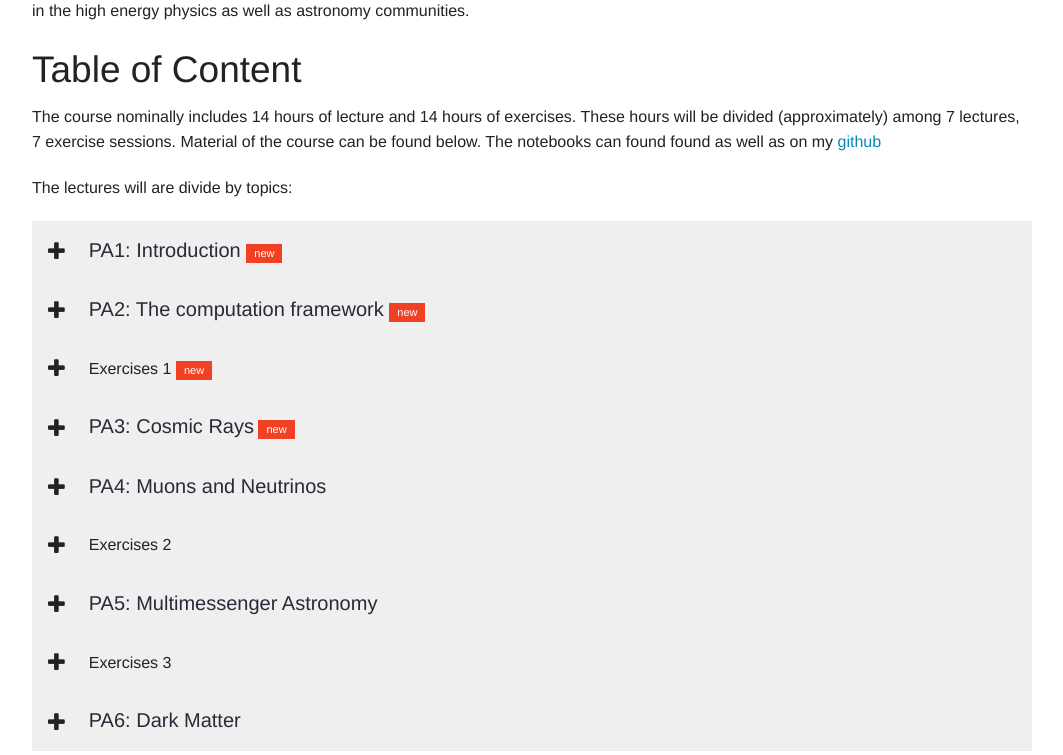
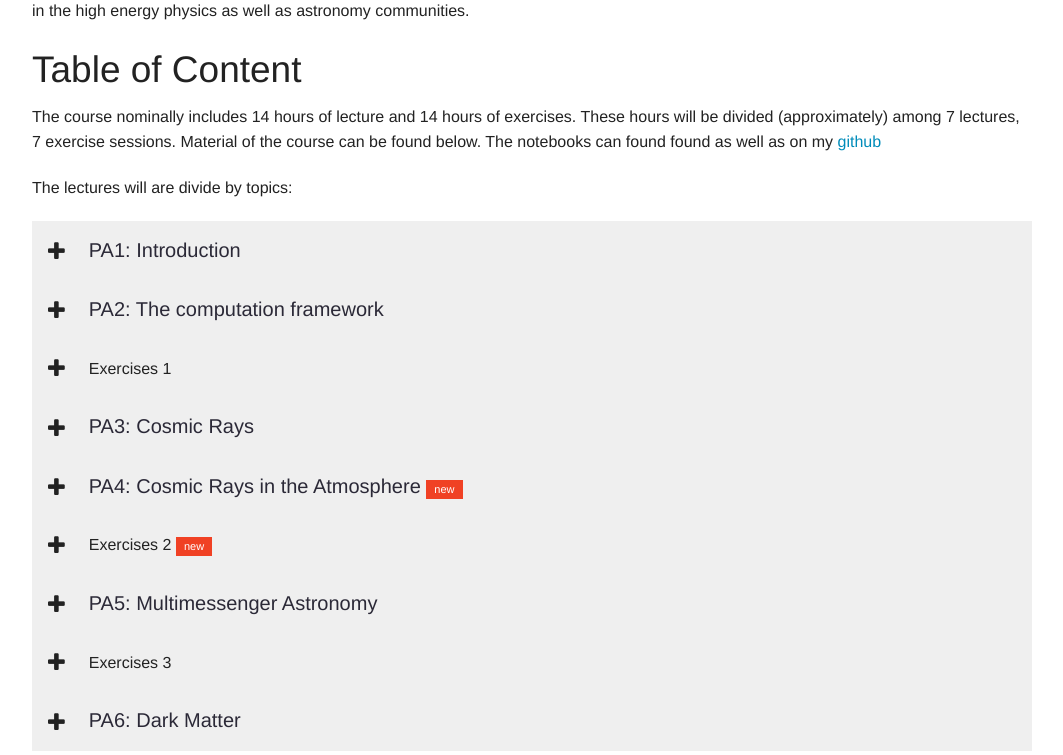
Before and after one commit to zemrude/webpage, a PHP site: page /PHYS-467.php in a window 1280 px wide. Shown: the part 431-1186 px from the top of the page, without its empty margins (108-1171 px from the left). Run offline with PHP 8.4, Linux system fonts and the light colour scheme; some libraries are stand-ins or nearby versions; some web fonts are replaced.

Commit message:
formated astro page

```diff
--- a/PHYS-467.php
+++ b/PHYS-467.php
@@ -17,7 +17,7 @@ as the programing language. The idea is also to familiarize the student with wha
 <dl class="accordion" data-accordion>
   <!--PA1 -->
   <dd class="accordion-navigation">
-    <a href="#panel1b"><span><i class="fa fa-plus fa-lg fa-fw"></i><i class="fa fa-minus fa-lg"></i></span><h5>PA1: Introduction  </h5><span class="alert label">new</span></a>
+    <a href="#panel1b"><span><i class="fa fa-plus fa-lg fa-fw"></i><i class="fa fa-minus fa-lg"></i></span><h5>PA1: Introduction  </h5></a>
      <div id="panel1b" class="content">
      <ul class ="disc">
             <li>Introduction to Cosmic Rays.</li>
@@ -34,7 +34,7 @@ as the programing language. The idea is also to familiarize the student with wha
 
   <!--PA2 -->
   <dd class="accordion-navigation">
-    <a href="#panel2b"><span><i class="fa fa-plus fa-lg fa-fw"></i><i class="fa fa-minus fa-lg"></i></span><h5>PA2: The computation framework  </h5><span class="alert label">new</span></a>
+    <a href="#panel2b"><span><i class="fa fa-plus fa-lg fa-fw"></i><i class="fa fa-minus fa-lg"></i></span><h5>PA2: The computation framework  </h5></a>
      <div id="panel2b" class="content">
      <ul class="disc">
             <li>Natural units</li>
@@ -42,7 +42,6 @@ as the programing language. The idea is also to familiarize the student with wha
 	    <li>Special Relativity and relativistic kinematics</li>
 	    <li>Cosmology</li>
      </ul>
-
      <ul class="no-bullet">
          <li><b>Material:</b></li>
          <ul class ="no-bullet">
@@ -55,18 +54,12 @@ as the programing language. The idea is also to familiarize the student with wha
 
   <!--Exercises 1 -->
   <dd class="accordion-navigation">
-    <a href="#panel1a"><span><i class="fa fa-plus fa-lg fa-fw"></i><i class="fa fa-minus fa-lg"></i></span><h7>Exercises 1  </h7><span class="alert label">new</span></a>
+    <a href="#panel1a"><span><i class="fa fa-plus fa-lg fa-fw"></i><i class="fa fa-minus fa-lg"></i></span><h7>Exercises 1  </h7></a>
      <div id="panel1a" class="content">
-
      <ul class="no-bullet">
            <li><b>Material:</b></li>
            <ul class="no-bullet">
                  <li>Exercises [<a href="https://www.dropbox.com/s/btrvy8sizshyusl/Exercises1.pdf?dl=0" target="_blank">PDF</a>]</li>
-
-<!--
-        <li><a href="PHYS-467/Exercises1_solutions.pdf" target="_blank">Solutions (pdf)</a><span class="[success alert secondary] [round radius] label"><i class="fa fa-key"></i>Password required</span></li>
-        <li><a href="https://www.dropbox.com/s/aqzxr0jfd3z3qf8/Exercises1.ipynb?dl=0" target="_blank">Solutions (iPython notebook)</a><span class="[success alert secondary] [round radius] label"><i class="fa fa-key"></i>Password required</span></li>
--->
            </ul>
      </ul>
      </div>
@@ -74,14 +67,14 @@ as the programing language. The idea is also to familiarize the student with wha
 
   <!-- Cosmic Rays -->
   <dd class="accordion-navigation">
-    <a href="#panel3b"><span><i class="fa fa-plus fa-lg fa-fw"></i><i class="fa fa-minus fa-lg"></i></span><h5>PA3: Cosmic Rays</h5> </h7><span class="alert label">new</span></a></a>
+    <a href="#panel3b"><span><i class="fa fa-plus fa-lg fa-fw"></i><i class="fa fa-minus fa-lg"></i></span><h5>PA3: Cosmic Rays</h5> </h7></a>
      <div id="panel3b" class="content">
-      <ul>
+      <ul class="disc">
 	      <li>Cosmic Ray composition</li>
 	      <li>Diffusion of CR in the Galaxy</li>
 	      <li>Sources – cosmic ray acceleration mechanisms</li>
 	      <li>Cosmic rays above the Knee</li>
-				<li>Air Shower and detection techniques</li>
+	      <li>The end of the CR spectrum</li>
       </ul>
       <ul class="no-bullet">
              <li><b>Material:</b></li>
@@ -89,73 +82,59 @@ as the programing language. The idea is also to familiarize the student with wha
                    <li>Slides [<a href="https://www.dropbox.com/s/oe7v5uihj5fmayy/slides-PA3.pdf?dl=0" target="_blank">PDF</a>]</li>
                    <li>Notes [<a href="https://www.dropbox.com/s/ap9nxj5vsk7s188/PA3.pdf?dl=0" target="_blank">PDF</a>] [<a href="https://github.com/zemrude/PHYS-F-467/blob/master/PA3.ipynb">IPYNB</a>] [<a href="http://nbviewer.jupyter.org/github/zemrude/PHYS-F-467/blob/master/PA3.ipynb">HTML</a>]</li>
              </ul>
-
-
-<!--
-   <ul class="inline-list">
-        <li><b>Material:</b></li>
-        <li><a href="PHYS-467/PA3.slides.html" target="_blank">Slides (html)</a></li>
-        <li><a href="PHYS-467/PA3.html" target="_blank">Notes (html)</a></li>
-        <li><a href="PHYS-467/PA3.pdf" target="_blank">Notes (pdf)</a></li>
-        <li><a href="https://www.dropbox.com/s/04hdac40kq451rv/PA3.ipynb?dl=0">Notes (iPython notebook)</a></li>
       </ul>
--->
      </div>
   </dd>
 
 
-  <!-- Muons -->
+  <!-- Atmosphere -->
   <dd class="accordion-navigation">
-    <a href="#panel4b"><span><i class="fa fa-plus fa-lg fa-fw"></i><i class="fa fa-minus fa-lg"></i></span><h5>PA4: Muons and Neutrinos</h5></a>
+    <a href="#panel4b"><span><i class="fa fa-plus fa-lg fa-fw"></i><i class="fa fa-minus fa-lg"></i></span><h5>PA4: Cosmic Rays in the Atmosphere </h5><span class="[round radius] alert label">new</span></a>
     <div id="panel4b" class="content">
-        <ul class="no-bullet">
+     <ul class="disc">
+       <li>Particle interactions</li>
+       <li>Air showers: EM and Hadronic showers</li>
+       <li>Detections tecniques for extended air showers</li>
        <li>Muons and neutrinos at sea level and underground</li>
        <li>Muon interactions</li>
        <li>Neutrino interactions</li>
        <li>Neutrino Oscillations</li>
-<!--
-					<ul class="inline-list">
+      </ul>
+      <ul class="no-bullet">
         <li><b>Material:</b></li>
-					  <li><a href="PHYS-467/PA4.slides.html" target="_blank">Slides (html)</a></li>
-            <li><a href="PHYS-467/PA4.html" target="_blank">Notes (html)</a></li>
-            <li><a href="PHYS-467/PA4.pdf" target="_blank">Notes (pdf)</a></li>
-            <li><a href="https://www.dropbox.com/s/0d0a6hc4d3uulsd/PA4.ipynb?dl=0">Notes (iPython notebook)</a></li> </ul>
+        <ul class ="no-bullet">
+              <li>Slides [<a href="https://www.dropbox.com/s/g3yk55yl0t9ksxk/slides-PA4.pdf?dl=0" target="_blank">PDF</a>]</li>
+              <li>Notes [<a href="https://www.dropbox.com/s/949uegowzbrkwvh/PA4.pdf?dl=0" target="_blank">PDF</a>] [<a href="https://github.com/zemrude/PHYS-F-467/blob/master/PA4.ipynb">IPYNB</a>] [<a href="http://nbviewer.jupyter.org/github/zemrude/PHYS-F-467/blob/master/PA4.ipynb">HTML</a>]</li>
         </ul>
--->
+      </ul>
     </div>
   </dd>
 
   <!--Exercises 2 -->
   <dd class="accordion-navigation">
-    <a href="#panel2a"><span><i class="fa fa-plus fa-lg fa-fw"></i><i class="fa fa-minus fa-lg"></i></span><h7>Exercises 2</h7></a>
+    <a href="#panel2a"><span><i class="fa fa-plus fa-lg fa-fw"></i><i class="fa fa-minus fa-lg"></i></span><h7>Exercises 2 </h7><span class="alert [round radius] label">new</span></a>
     <div id="panel2a" class="content">
-<!--
-   <ul class="inline-list"> <li><b>Material:</b></li>
-        <li><a href="PHYS-467/Exercises2.pdf" target="_blank">Exercises (pdf)</a></li>
-        <li><a href="PHYS-467/Exercises2_solutions.pdf" target="_blank">Solutions (pdf)</a><span class="[success alert secondary] [round radius] label"><i class="fa fa-key"></i>Password required</span></li>
-        <li><a href="https://www.dropbox.com/s/lif28o2tgv02hxz/Exercises2.ipynb?dl=0" target="_blank">Solutions (iPython notebook)</a><span class="[success alert secondary] [round radius] label"><i class="fa fa-key"></i>Password required</span></li>
+    <ul class="no-bullet">
+         <li><b>Material:</b></li>
+         <ul class="no-bullet">
+              <li>Exercises [<a href="https://www.dropbox.com/s/cjfo1n25o4myf2i/Exercises2.pdf?dl=0" target="_blank">PDF</a>]</li>
+
          </ul>
--->
+    </ul>
     </div>
   </dd>
+
    <!-- Multimessenger -->
    <dd class="accordion-navigation">
     <a href="#panel5b"><span><i class="fa fa-plus fa-lg fa-fw"></i><i class="fa fa-minus fa-lg"></i></span><h5>PA5: Multimessenger Astronomy</h5></a>
     <div id="panel5b" class="content">
-       <ul>
+       <ul class="disc">
 		<li>Astrophysical sources of Gamma-rays and neutrinos</li>
 		<li>The Cosmic Ray, gamma-ray and neutrino conexion</li>
 		<li>Neutrino astronomy</li>
 		<li>Gamma-ray astronomy</li>
+                <li>Gravitational waves</li>
        </ul>
-<!--
-     <ul class="inline-list"> <li><b>Material:</b></li>
-          <li><a href="PHYS-467/PA5.pdf">Slides (pdf)</a></li>
-          <li><a href="PHYS-467/PA5.html">Notes (html)</a></li>
-          <li><a href="PHYS-467/PA5_notes.pdf">Notes (pdf)</a></li>
-          <li><a href="PHYS-467/PA5.ipynb">Notes (iPython notebook)</a></li>
-        </ul>
--->
     </div>
   </dd>
 
@@ -163,13 +142,6 @@ as the programing language. The idea is also to familiarize the student with wha
   <dd class="accordion-navigation">
     <a href="#panel3a"><span><i class="fa fa-plus fa-lg fa-fw"></i><i class="fa fa-minus fa-lg"></i></span><h7>Exercises 3</h7></a>
     <div id="panel3a" class="content">
-<!--
-   <ul class="inline-list"> <li><b>Material:</b></li>
-        <li><a href="PHYS-467/Exercises3.pdf" target="_blank">Exercises (pdf)</a></li>
-        <li><a href="PHYS-467/Exercises3_solutions.pdf" target="_blank">Solutions (pdf)</a><span class="[success alert secondary] [round radius] label"><i class="fa fa-key"></i>Password required</span></li>
-        <li><a href="https://www.dropbox.com/s/vvkyh8xqw1hhgki/Exercises3.ipynb?dl=0" target="_blank">Solutions (iPython notebook)</a><span class="[success alert secondary] [round radius] label"><i class="fa fa-key"></i>Password required</span></li>
-      </ul>
--->
     </div>
   </dd>
 
@@ -177,22 +149,15 @@ as the programing language. The idea is also to familiarize the student with wha
   <dd class="accordion-navigation">
     <a href="#panel6b"><span><i class="fa fa-plus fa-lg fa-fw"></i><i class="fa fa-minus fa-lg"></i></span><h5>PA6: Dark Matter</h5></a>
     <div id="panel6b" class="content">
-       <ul>
+      <ul class="disc">
 		<li> Evidences of Dark Matter </li>
 		<li> Candidates of Dark Matter </li>
 		<li> Alternatives to Dark Matter: MOND </li>
 		<li> Direct and indirect searches of Dark Matter </li>
       </ul>
-<!--
-     <ul class="inline-list"> <li><b>Material:</b></li>
-          <li><a href="PHYS-467/PA6.pdf">Slides (pdf)</a></li>
-        </ul>
--->
     </div>
   </dd>
-
  </dl>
-
 <br>
 
 
```
Lines whose indentation alone changed are shown as unchanged.
